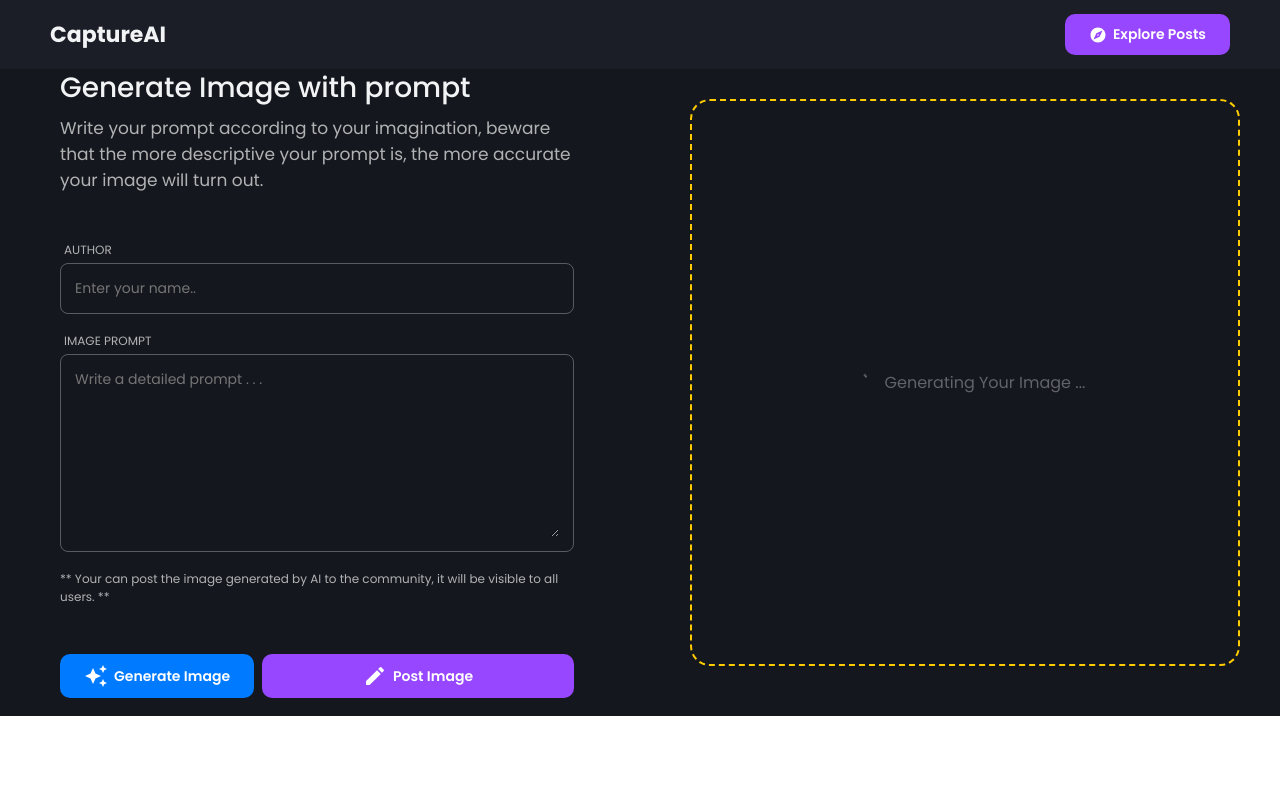
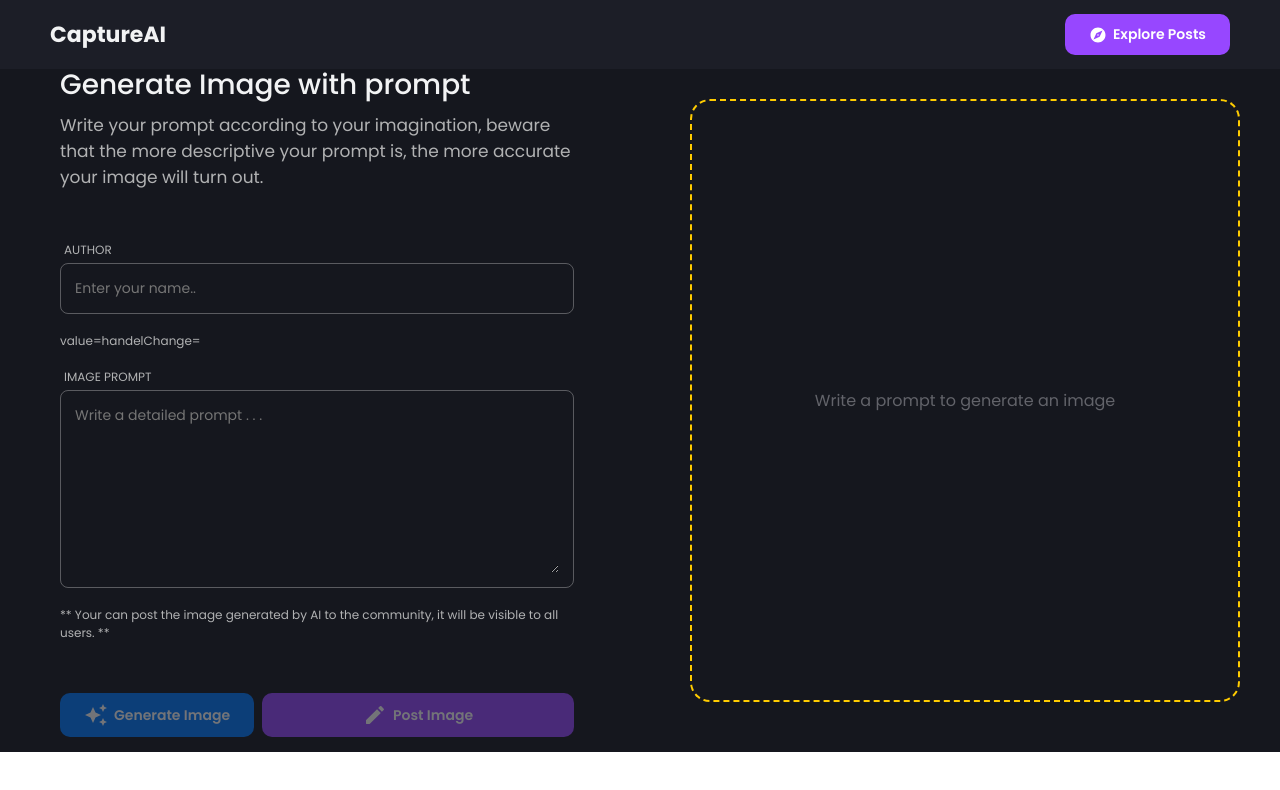
Before and after one commit to mtaqi04/AI-Image-Generator, a React (Create React App) app in the folder client/: page /post in a window 1280 px wide. Shown: the top 790 px of the page. Built offline with nearby package versions, Linux system fonts and the light colour scheme.

Commit message:
Feat: Added added loaidng bar and functionality within a button is clicked it will start loading/generating the image.

```diff
--- a/client/src/components/GenerateImageForm.jsx
+++ b/client/src/components/GenerateImageForm.jsx
@@ -44,7 +44,19 @@ const Actions = styled.div`
 
 
 
-const GenerateImageForm = () => {
+const GenerateImageForm = ({
+          post,
+          setPost,
+          createPostLoading,
+          generateImageLoading,
+          setCreatePostLoading,
+}) => {
+  const generateImageFun = () => {
+    setGenerateImageLoading(true);
+  }
+  const createPostFun = () => {
+    setCreatePostLoading(true);
+  }
   return (
   <Form>
     <Top>
@@ -54,23 +66,42 @@ const GenerateImageForm = () => {
         </Desc>
     </Top>
     <Body>
-      <TextInput label="Author" placeholder="Enter your name.." name="name"/>
+      <TextInput
+      label="Author"
+      placeholder="Enter your name.."
+      name="name"/>
+      value={post.name}
+      handelChange={(e) => setPost({ ...post, author: e.target.value })}
       <TextInput
       label="Image Prompt"
       placeholder="Write a detailed prompt . . ."
       name="name"
       rows="8"
       textArea
+      value={post.prompt}
+      handelChange={(e) => setPost({ ...post, prompt: e.target.value })}
       />
       ** Your can post the image generated by AI to the community, it will be visible to all users. **
     </Body>
     <Actions>
-      <Button text="Generate Image" flext leftIcon={<AutoAwesome />}/>
+      <Button
+      text="Generate Image"
+      flext
+      leftIcon={<AutoAwesome />}
+      isLoading={generateImageLoading}
+      isDisabled={post.prompt === ''}
+      onClick={()=> generateImageFun()}
+
+      />
       <Button
       text="Post Image"
       flex
       type="secondary"
       leftIcon={<CreateRounded />}
+      isLoading={createPostLoading}
+      isDisabled={post.name === '' || post.prompt === '' || post.photo === ''
+      }
+      onClick={()=> createPostFun()}
       />
     </Actions>
   </Form>
--- a/client/src/components/GeneratedImageCard.jsx
+++ b/client/src/components/GeneratedImageCard.jsx
@@ -4,6 +4,7 @@ import CircularProgress from '@mui/material/CircularProgress';
 
 const Container = styled.div`
     flex: 1;
+    min-height: 300px;
     display: flex;
     gap: 16px;
     align-items: center;
--- a/client/src/pages/CreatePost.jsx
+++ b/client/src/pages/CreatePost.jsx
@@ -1,7 +1,8 @@
-import React from 'react'
+import React, { use } from 'react'
 import styled from 'styled-components'
 import GenerateImageForm from '../components/GenerateImageForm'
 import GeneratedImageCard from '../components/GeneratedImageCard'
+import { useState } from 'react';
 
 const Container = styled.div`
   height: 100%;
@@ -34,11 +35,27 @@ const Wrapper = styled.div`
 
 
 export const CreatePost = () => {
+  const [generateImageLoading, setGenerateImageLoading] = useState(false);
+  const [createPostLoading, setCreatePostLoading] = useState(false);
+
+  const [post, setPost] = useState({
+    name: '',
+    prompt: '',
+    photo: '',
+  });
   return (
     <Container>
       <Wrapper>
-        <GenerateImageForm />
-        <GeneratedImageCard loading/>
+      <GenerateImageForm
+          post={post}
+          setPost={setPost}
+          createPostLoading={createPostLoading}
+          generateImageLoading={generateImageLoading}
+          setCreatePostLoading={setCreatePostLoading}
+          setGenerateImageLoading={setGenerateImageLoading}
+      />
+
+        <GeneratedImageCard src={post?.photo} loading={generateImageLoading}/>
       </Wrapper>
     </Container>
   )
```
